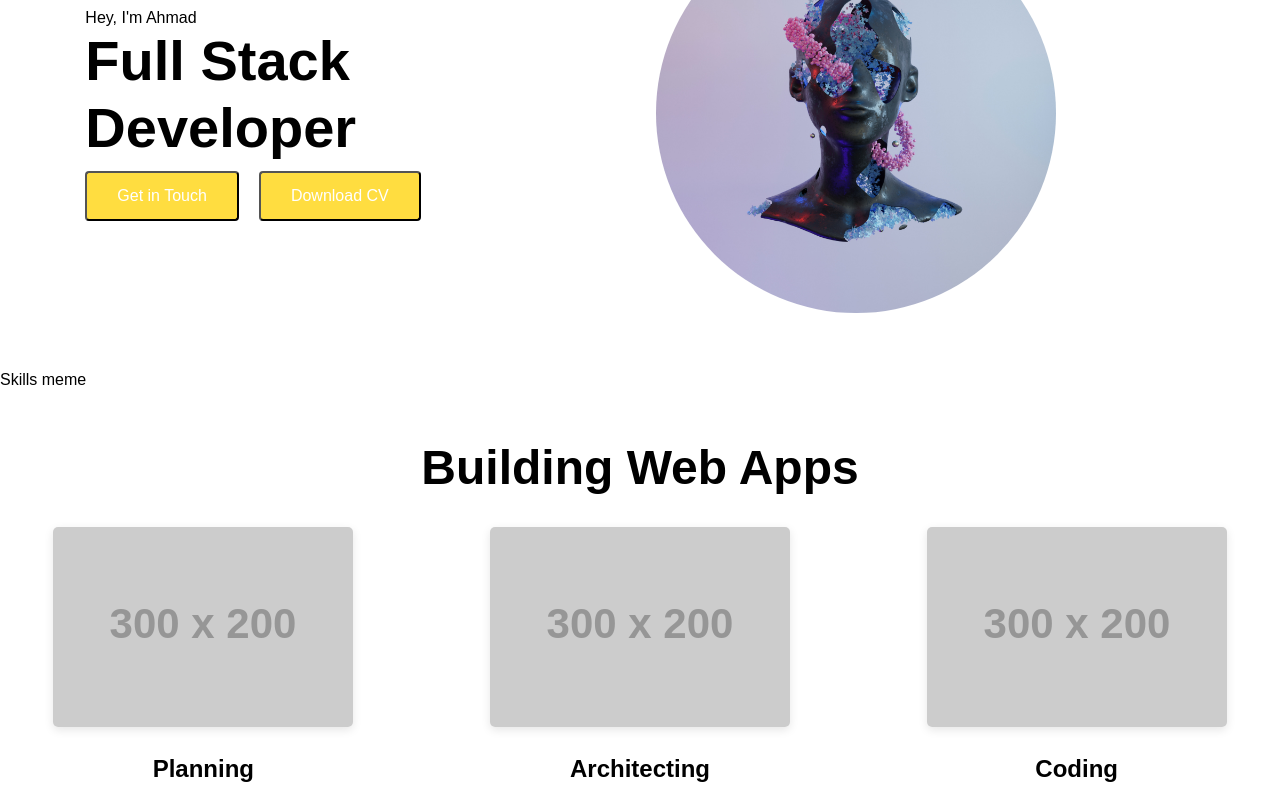
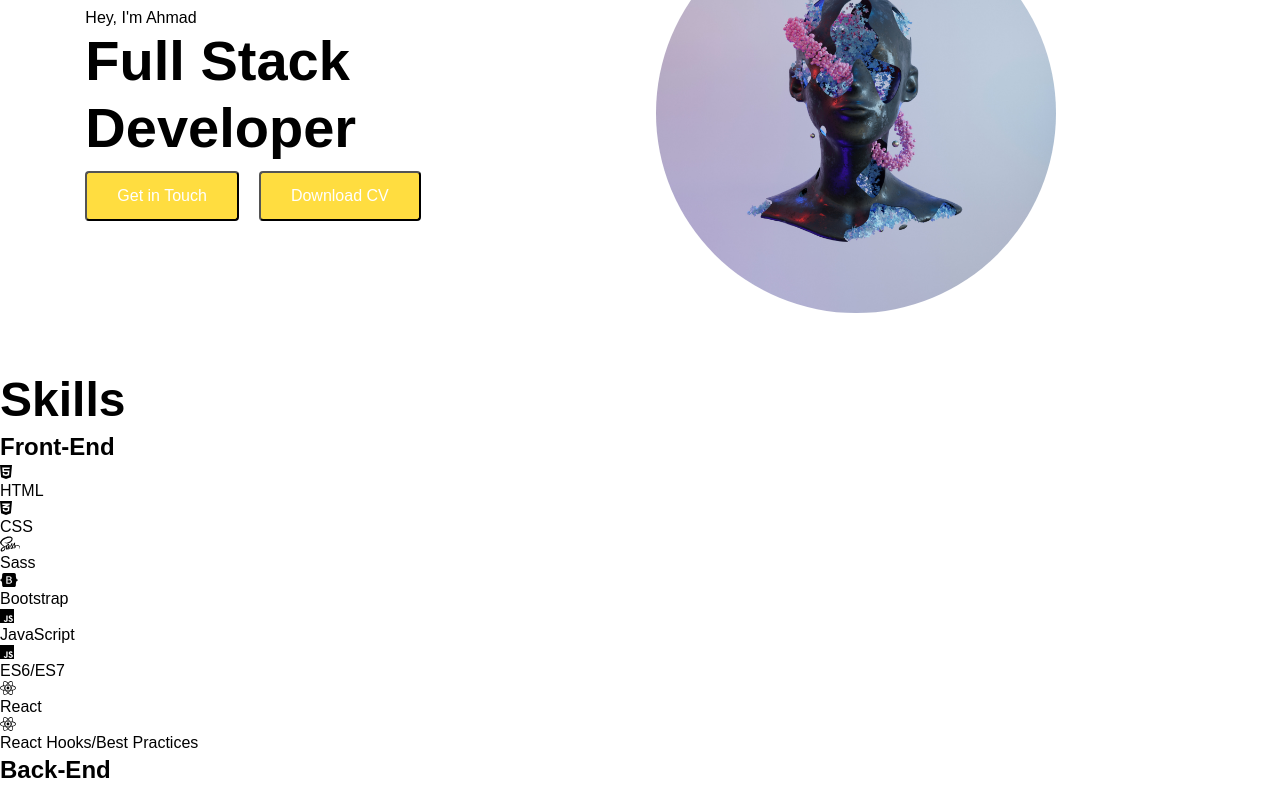
Before and after one commit to ahmad-mj/react-portfolio, a React (Create React App) app: page / in a window 1280 px wide. Shown: the part 300-1087 px from the top of the page. Built offline with nearby package versions, Linux system fonts and the light colour scheme; a web font is replaced by a local one.

Commit message:
Add some testing data to skill component

```diff
--- a/src/containers/skills/index.jsx
+++ b/src/containers/skills/index.jsx
@@ -1,8 +1,118 @@
+import React from "react";
+import { FontAwesomeIcon } from "@fortawesome/react-fontawesome";
+import {
+  faHtml5,
+  faCss3Alt,
+  faSass,
+  faBootstrap,
+  faJs,
+  faReact,
+} from "@fortawesome/free-brands-svg-icons";
+import "./styles.scss";
+
 const Skills = () => {
-    return(
-        <div>
-            Skills meme
-        </div>
-        )
-    }
-    export default Skills;
+  // Define skill categories with their respective skills and icons
+  const skillCategories = [
+    {
+      category: "Front-End",
+      skills: [
+        { name: "HTML", icon: faHtml5 },
+        { name: "CSS", icon: faCss3Alt },
+        { name: "Sass", icon: faSass },
+        { name: "Bootstrap", icon: faBootstrap },
+        { name: "JavaScript", icon: faJs },
+        { name: "ES6/ES7", icon: faJs },
+        { name: "React", icon: faReact },
+        { name: "React Hooks/Best Practices", icon: faReact },
+      ],
+    },
+    {
+      category: "Back-End",
+      skills: [
+        { name: "HTML", icon: faHtml5 },
+        { name: "CSS", icon: faCss3Alt },
+        { name: "Sass", icon: faSass },
+        { name: "Bootstrap", icon: faBootstrap },
+        { name: "JavaScript", icon: faJs },
+        { name: "ES6/ES7", icon: faJs },
+        { name: "React", icon: faReact },
+        { name: "React Hooks/Best Practices", icon: faReact },
+      ],
+    },
+    {
+      category: "Data-Base",
+      skills: [
+        { name: "HTML", icon: faHtml5 },
+        { name: "CSS", icon: faCss3Alt },
+        { name: "Sass", icon: faSass },
+        { name: "Bootstrap", icon: faBootstrap },
+        { name: "JavaScript", icon: faJs },
+        { name: "ES6/ES7", icon: faJs },
+        { name: "React", icon: faReact },
+        { name: "React Hooks/Best Practices", icon: faReact },
+      ],
+    },
+    {
+      category: "Dev-Ops/deploy",
+      skills: [
+        { name: "HTML", icon: faHtml5 },
+        { name: "CSS", icon: faCss3Alt },
+        { name: "Sass", icon: faSass },
+        { name: "Bootstrap", icon: faBootstrap },
+        { name: "JavaScript", icon: faJs },
+        { name: "ES6/ES7", icon: faJs },
+        { name: "React", icon: faReact },
+        { name: "React Hooks/Best Practices", icon: faReact },
+      ],
+    },
+    {
+      category: "Dev-Tools",
+      skills: [
+        { name: "HTML", icon: faHtml5 },
+        { name: "CSS", icon: faCss3Alt },
+        { name: "Sass", icon: faSass },
+        { name: "Bootstrap", icon: faBootstrap },
+        { name: "JavaScript", icon: faJs },
+        { name: "ES6/ES7", icon: faJs },
+        { name: "React", icon: faReact },
+        { name: "React Hooks/Best Practices", icon: faReact },
+      ],
+    },
+    {
+      category: "Team Management",
+      skills: [
+        { name: "HTML", icon: faHtml5 },
+        { name: "CSS", icon: faCss3Alt },
+        { name: "Sass", icon: faSass },
+        { name: "Bootstrap", icon: faBootstrap },
+        { name: "JavaScript", icon: faJs },
+        { name: "ES6/ES7", icon: faJs },
+        { name: "React", icon: faReact },
+        { name: "React Hooks/Best Practices", icon: faReact },
+      ],
+    },
+  ];
+
+  return (
+    <section id="skills" className="skills-section">
+      <h2>Skills</h2>
+      <div className="box">
+        {skillCategories.map((category, index) => (
+          <div key={index} className="skill-category">
+            <h3>{category.category}</h3>
+            <div className="skills">
+              {category.skills.map((skill, index) => (
+                <div key={index} className="skill">
+                  <FontAwesomeIcon icon={skill.icon} />
+                  <p>{skill.name}</p>
+                </div>
+              ))}
+            </div>
+          </div>
+        ))}
+      </div>
+    </section>
+  );
+};
+
+export default Skills;
```
